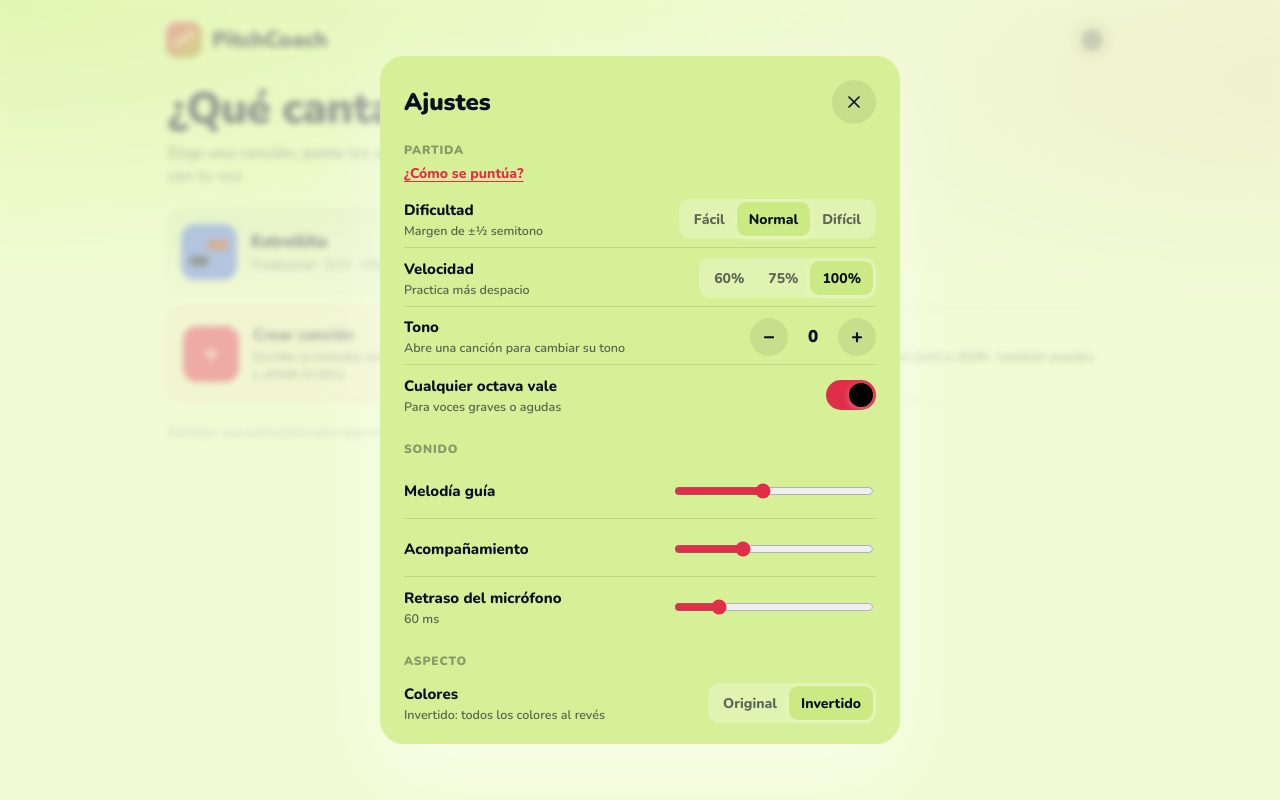
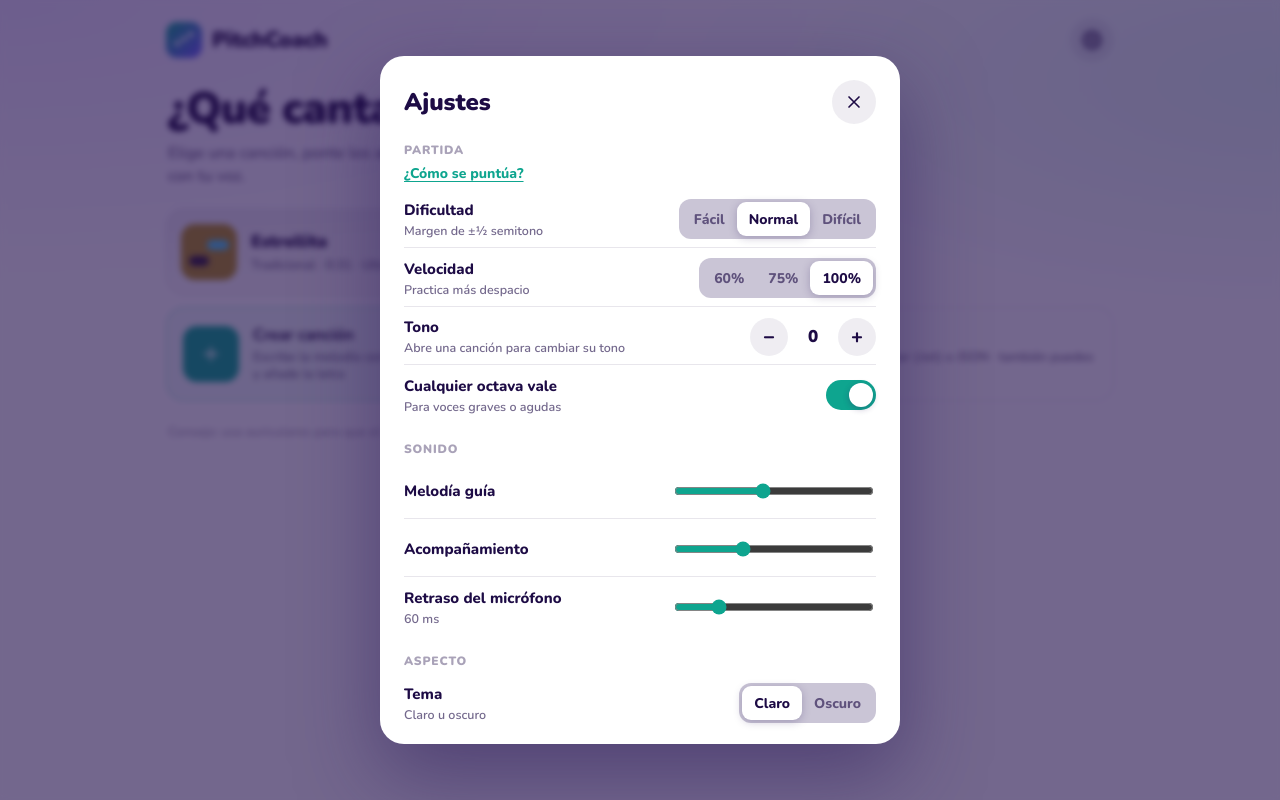
Before and after one commit to palexandre/PitchCoachJS, a website: page example/index.html in a window 1280 px wide. Both pictures are taken after a click on the button 1092 px from the left and 40 px from the top of the page. Drawn offline with nearby package versions, Linux system fonts and the light colour scheme; no server answers.

Commit message:
Tema claro en lugar del invertido
Paleta clara elegida color a color (example/theme.js), compartida por los
estilos y por el canvas del juego y del editor. Ajustes → Aspecto → Tema:
Claro u Oscuro; quien tenía «Invertido» pasa a Claro.

```diff
--- a/example/app.js
+++ b/example/app.js
@@ -1,6 +1,7 @@
 import { PitchCoach, loadSong, midiToName, songToDraft, joinLyrics, draftToJSON, draftToMidi, songToWav } from '../src/index.js';
 import { readJSON, writeJSON, removeJSON, clearAllJSON, listImported, saveImported, deleteImported, clearImported } from './store.js';
 import { SongEditor, emptyDraft, EDITOR_DEFAULTS } from './editor.js';
+import { lightColor } from './theme.js';
 
 const $ = (sel) => document.querySelector(sel);
 
@@ -18,7 +19,7 @@ const DEFAULT_SETTINGS = {
   accompanimentVolume: 0.18,
   latency: 0.06,
   notation: 'solfege',
-  theme: 'invertido',
+  theme: 'claro',
 };
 const DIFFICULTY_TEXT = {
   facil: ['Fácil', 'Margen de ±1 semitono'],
@@ -28,6 +29,8 @@ const DIFFICULTY_TEXT = {
 const FORMAT_TEXT = { midi: 'MIDI', ultrastar: 'UltraStar', json: 'JSON' };
 
 const settings = readJSON('settings', DEFAULT_SETTINGS);
+// versiones anteriores tenían «original» e «invertido»
+settings.theme = settings.theme === 'original' || settings.theme === 'oscuro' ? 'oscuro' : 'claro';
 const perSong = readJSON('per-song', {}); // { id: { transpose, melody } }
 const best = readJSON('best', {});        // { id: { score, grade, stars } }
 
@@ -105,10 +108,8 @@ function renderLibrary() {
 function coverHTML(title) {
   let h = 0;
   for (const ch of title) h = (h * 31 + ch.charCodeAt(0)) >>> 0;
-  let hue = h % 360;
-  let [l1, l2] = [42, 62];
-  if (settings.theme === 'invertido') [hue, l1, l2] = [(hue + 180) % 360, 100 - l1, 100 - l2]; // color complementario
-  return `<span class="cover" aria-hidden="true" style="--c1: hsl(${hue} 65% ${l1}%); --c2: hsl(${(hue + 150) % 360} 80% ${l2}%)"></span>`;
+  const hue = h % 360;
+  return `<span class="cover" aria-hidden="true" style="--c1: hsl(${hue} 65% 42%); --c2: hsl(${(hue + 150) % 360} 80% 62%)"></span>`;
 }
 
 function starsText(stars) {
@@ -235,14 +236,14 @@ document.querySelectorAll('[data-open-help]').forEach((b) => b.addEventListener(
 // ---- aspecto ---------------------------------------------------------------------
 
 function applyTheme(theme) {
-  const inverted = theme === 'invertido';
+  const map = theme === 'claro' ? lightColor : null;
   document.documentElement.dataset.theme = theme;
-  game.set({ invertColors: inverted });
-  editor.invertColors = inverted;
+  game.set({ colorMap: map });
+  editor.colorMap = map;
   editor.draw();
   renderLibrary();
-  // la barra del sistema en el móvil también se invierte
-  $('meta[name="theme-color"]').content = theme === 'invertido' ? '#e8f9bf' : '#170640';
+  // la barra del sistema en el móvil sigue al tema
+  $('meta[name="theme-color"]').content = theme === 'claro' ? '#f6f3fb' : '#170640';
 }
 
 // ---- versión ----------------------------------------------------------------------
--- a/example/editor.js
+++ b/example/editor.js
@@ -2,7 +2,7 @@
 // real-time recording (piano or voice), lyrics and export.
 import {
   Piano, PianoKeyboard, NoteRecorder, PitchDetector,
-  splitLyrics, midiToName, draftToJSON, invertibleContext,
+  splitLyrics, midiToName, draftToJSON, themedContext,
 } from '../src/index.js';
 import { readJSON, writeJSON } from './store.js';
 
@@ -52,8 +52,8 @@ export class SongEditor {
     this.root = o.root;
     this.$ = (s) => this.root.querySelector(s);
     this.canvas = this.$('#ed-roll');
-    this.invertColors = false;
-    this.g = invertibleContext(this.canvas.getContext('2d'), () => this.invertColors);
+    this.colorMap = null; // traduce los colores al tema claro
+    this.g = themedContext(this.canvas.getContext('2d'), () => this.colorMap);
 
     const prefs = readJSON('editor-prefs', { ...EDITOR_DEFAULTS });
     this.prefs = prefs;
--- a/example/index.html
+++ b/example/index.html
@@ -3,13 +3,13 @@
 <head>
   <meta charset="utf-8">
   <meta name="viewport" content="width=device-width, initial-scale=1, viewport-fit=cover">
-  <meta name="theme-color" content="#170640">
+  <meta name="theme-color" content="#f6f3fb">
   <script>
     // Aplica el tema antes de pintar, para que no haya un destello del otro.
     try {
       const s = JSON.parse(localStorage.getItem('pitchcoach:settings') || '{}');
-      document.documentElement.dataset.theme = s.theme || 'invertido';
-    } catch { document.documentElement.dataset.theme = 'invertido'; }
+      document.documentElement.dataset.theme = s.theme === 'original' || s.theme === 'oscuro' ? 'oscuro' : 'claro';
+    } catch { document.documentElement.dataset.theme = 'claro'; }
   </script>
   <meta name="description" content="Karaoke que te escucha: canta, afina y suma estrellas. Crea tus canciones tocando el piano o cantando.">
   <meta name="apple-mobile-web-app-capable" content="yes">
@@ -438,10 +438,10 @@
       <div class="group">
         <h3>Aspecto</h3>
         <div class="setting">
-          <div class="setting-label"><span>Colores</span><small>Invertido: todos los colores al revés</small></div>
-          <div class="segmented" data-setting="theme" role="radiogroup" aria-label="Colores">
-            <button role="radio" data-value="original">Original</button>
-            <button role="radio" data-value="invertido">Invertido</button>
+          <div class="setting-label"><span>Tema</span><small>Claro u oscuro</small></div>
+          <div class="segmented" data-setting="theme" role="radiogroup" aria-label="Tema">
+            <button role="radio" data-value="claro">Claro</button>
+            <button role="radio" data-value="oscuro">Oscuro</button>
           </div>
         </div>
       </div>
--- a/example/style.css
+++ b/example/style.css
@@ -1,6 +1,6 @@
 /* ---------- paleta ----------
-   Cada color es una variable "r, g, b". El tema invertido usa el
-   complementario exacto de cada uno (255 − r, 255 − g, 255 − b). */
+   Cada color es una variable "r, g, b". El tema oscuro usa estos valores;
+   el claro los sustituye por los de la tabla de example/theme.js. */
 :root {
   --c-000000: 0, 0, 0;
   --c-08021c: 8, 2, 28;
@@ -28,33 +28,41 @@
   --c-ffcf4a: 255, 207, 74;
   --c-ffffff: 255, 255, 255;
 }
-html[data-theme="invertido"] {
-  --c-000000: 255, 255, 255;
-  --c-08021c: 247, 253, 227;
-  --c-0d0430: 242, 251, 207;
-  --c-12042f: 237, 251, 208;
-  --c-14043c: 235, 251, 195;
-  --c-170640: 232, 249, 191;
-  --c-1d0b45: 226, 244, 186;
-  --c-1e0a46: 225, 245, 185;
-  --c-1fd1b5: 224, 46, 74;
-  --c-22095a: 221, 246, 165;
-  --c-2a0f68: 213, 240, 151;
-  --c-2b0d6e: 212, 242, 145;
-  --c-34157c: 203, 234, 131;
-  --c-3be5ca: 196, 26, 53;
-  --c-3d1394: 194, 236, 107;
-  --c-43e08c: 188, 31, 115;
-  --c-4da3ff: 178, 92, 0;
-  --c-5b2bd6: 164, 212, 41;
-  --c-6f5cff: 144, 163, 0;
-  --c-f6f0df: 9, 15, 32;
-  --c-ff5c7c: 0, 163, 131;
-  --c-ff7a8a: 0, 133, 117;
-  --c-ff9d4a: 0, 98, 181;
-  --c-ffcf4a: 0, 48, 181;
-  --c-ffffff: 0, 0, 0;
+html[data-theme="claro"] {
+  color-scheme: light;
+  --c-000000: 45, 27, 92;
+  --c-08021c: 29, 11, 69;
+  --c-0d0430: 255, 255, 255;
+  --c-12042f: 235, 229, 244;
+  --c-14043c: 255, 255, 255;
+  --c-170640: 246, 243, 251;
+  --c-1d0b45: 42, 26, 82;
+  --c-1e0a46: 30, 10, 70;
+  --c-1fd1b5: 14, 165, 143;
+  --c-22095a: 241, 236, 248;
+  --c-2a0f68: 255, 255, 255;
+  --c-2b0d6e: 244, 240, 251;
+  --c-34157c: 255, 255, 255;
+  --c-3be5ca: 18, 184, 159;
+  --c-3d1394: 230, 220, 251;
+  --c-43e08c: 31, 157, 90;
+  --c-4da3ff: 26, 115, 232;
+  --c-5b2bd6: 91, 43, 214;
+  --c-6f5cff: 111, 92, 255;
+  --c-f6f0df: 29, 11, 69;
+  --c-ff5c7c: 224, 51, 79;
+  --c-ff7a8a: 217, 58, 82;
+  --c-ff9d4a: 232, 116, 31;
+  --c-ffcf4a: 201, 138, 0;
+  --c-ffffff: 29, 11, 69;
 }
+/* teclado del editor en el tema claro: teclas blancas de verdad */
+html[data-theme="claro"] .ed-keys {
+  --ek-white: #ffffff; --ek-black: #2a1a52; --ek-active: #0ea58f; --ek-hint: #f2b705;
+  --ek-label: rgba(30, 10, 70, 0.45); --ek-label-c: rgba(30, 10, 70, 0.85);
+}
+html[data-theme="claro"] .switch::after { background: #ffffff; } /* el botón del interruptor sigue blanco */
+html[data-theme="claro"] .ek-white { box-shadow: inset 0 -6px 0 rgba(45, 27, 92, 0.1), 0 0 0 1px rgba(45, 27, 92, 0.12); }
 
 :root {
   --bg: rgb(var(--c-170640));
--- a/example/sw.js
+++ b/example/sw.js
@@ -3,7 +3,7 @@
 // no edites a mano el bloque entre los marcadores.
 
 // <precache>
-const VERSION = '1f45c5b2ef';
+const VERSION = '852afceafd';
 const PRECACHE = [
   './',
   './app.js',
@@ -22,6 +22,7 @@ const PRECACHE = [
   './songs/martinillo.mid',
   './store.js',
   './style.css',
+  './theme.js',
   '../src/colors.js',
   '../src/emitter.js',
   '../src/formats/audio.js',
--- /dev/null
+++ b/example/theme.js
@@ -0,0 +1,64 @@
+// Tema claro: para cada color del tema oscuro, su equivalente en el claro.
+// Lo usan el canvas del juego y del editor; style.css tiene el mismo cuadro
+// en `html[data-theme="claro"]` (un test comprueba que coinciden).
+
+export const LIGHT = {
+  // fondos y superficies
+  '170640': 'f6f3fb', // fondo de la página
+  '22095a': 'f1ecf8', // fondo secundario, piano roll
+  '2a0f68': 'ffffff', // tarjetas, hojas, menús
+  '34157c': 'ffffff', // opción elegida en los selectores
+  '3d1394': 'e6dcfb', // brillo del degradado de fondo
+  '2b0d6e': 'f4f0fb', // escenario del juego (arriba)
+  '3a128c': 'eae2f8', // escenario del juego (abajo)
+  '12042f': 'ebe5f4', // zona del teclado del editor
+  '1b0748': 'e9e2f5', // regla del editor
+  '14043c': 'ffffff', // cristal de los botones flotantes, fondo de resultados
+  '1e0650': 'ffffff', // contorno de los textos flotantes del juego
+  '08021c': '1d0b45', // velo detrás de las ventanas
+  '000000': '2d1b5c', // sombras
+  // textos y líneas: lo claro sobre oscuro pasa a oscuro sobre claro
+  'ffffff': '1d0b45',
+  'f6f0df': '1d0b45',
+  'f4edd9': '4b3a80', // barras ya cantadas
+  '0d0430': 'ffffff', // texto sobre botones de color
+  '1d0b45': '2a1a52', // teclas negras
+  '1e0a46': '1e0a46', // nombres en las teclas blancas
+  // acentos, algo más intensos para leerse sobre blanco
+  '1fd1b5': '0ea58f',
+  '3be5ca': '12b89f',
+  '43e08c': '1f9d5a',
+  'ffcf4a': 'c98a00',
+  'ffd54a': 'd9a000',
+  'ff9d4a': 'e8741f',
+  'ff7a8a': 'd93a52',
+  'ff5c7c': 'e0334f',
+  'ff6b8b': 'e0334f',
+  'ff8ad8': 'cc3d96',
+  '7fe7ff': '1597bd',
+  '4da3ff': '1a73e8',
+  '5b2bd6': '5b2bd6',
+  '6f5cff': '6f5cff',
+};
+
+const toHex = (r, g, b) => [r, g, b].map((v) => Number(v).toString(16).padStart(2, '0')).join('');
+
+/** Traduce un color del tema oscuro al claro, conservando la transparencia. */
+export function lightColor(color) {
+  if (typeof color !== 'string') return color;
+  const c = color.trim();
+  let m = /^#([0-9a-f]{3}|[0-9a-f]{6})$/i.exec(c);
+  if (m) {
+    let h = m[1].toLowerCase();
+    if (h.length === 3) h = [...h].map((x) => x + x).join('');
+    return LIGHT[h] ? `#${LIGHT[h]}` : color;
+  }
+  m = /^rgba?\(\s*(\d+)\s*,\s*(\d+)\s*,\s*(\d+)\s*(?:,\s*([\d.]+)\s*)?\)$/i.exec(c);
+  if (m) {
+    const to = LIGHT[toHex(m[1], m[2], m[3])];
+    if (!to) return color;
+    const [r, g, b] = [0, 2, 4].map((i) => parseInt(to.slice(i, i + 2), 16));
+    return m[4] === undefined ? `rgb(${r},${g},${b})` : `rgba(${r},${g},${b},${m[4]})`;
+  }
+  return color;
+}
--- a/src/colors.js
+++ b/src/colors.js
@@ -1,6 +1,6 @@
 /**
- * Utilidades de color para dibujar en canvas con los colores invertidos
- * (tema «invertido») sin tocar el código que dibuja.
+ * Utilidades de color para dibujar en canvas con otro tema (claro, invertido…)
+ * sin tocar el código que dibuja.
  */
 
 /** Invierte un color CSS: #rgb, #rrggbb, rgb() o rgba(). Otros valores se devuelven tal cual. */
@@ -23,20 +23,25 @@ export function invertColor(color) {
 }
 
 /**
- * Hace que un contexto 2D invierta los colores que se le asignan mientras
- * `enabled()` sea verdadero: fillStyle, strokeStyle, shadowColor y los
- * colores de los degradados.
+ * Hace que un contexto 2D traduzca los colores que se le asignan con la
+ * función que devuelva `getMap()` (o los deje tal cual si devuelve null):
+ * fillStyle, strokeStyle, shadowColor y los colores de los degradados.
+ * Sirve para dibujar el mismo código con otro tema (claro, invertido…).
  * @param {CanvasRenderingContext2D} ctx
- * @param {() => boolean} enabled
+ * @param {() => ((color: string) => string) | null} getMap
  */
-export function invertibleContext(ctx, enabled) {
+export function themedContext(ctx, getMap) {
+  const map = (v) => {
+    const f = getMap();
+    return f ? f(v) : v;
+  };
   const proto = Object.getPrototypeOf(ctx);
   for (const prop of ['fillStyle', 'strokeStyle', 'shadowColor']) {
     const desc = Object.getOwnPropertyDescriptor(proto, prop);
     Object.defineProperty(ctx, prop, {
       configurable: true,
       get() { return desc.get.call(this); },
-      set(v) { desc.set.call(this, enabled() ? invertColor(v) : v); },
+      set(v) { desc.set.call(this, map(v)); },
     });
   }
   for (const fn of ['createLinearGradient', 'createRadialGradient']) {
@@ -44,9 +49,14 @@ export function invertibleContext(ctx, enabled) {
     ctx[fn] = (...args) => {
       const grad = orig(...args);
       const add = grad.addColorStop.bind(grad);
-      grad.addColorStop = (offset, color) => add(offset, enabled() ? invertColor(color) : color);
+      grad.addColorStop = (offset, color) => add(offset, map(color));
       return grad;
     };
   }
   return ctx;
 }
+
+/** Atajo: invierte todos los colores mientras `enabled()` sea verdadero. */
+export function invertibleContext(ctx, enabled) {
+  return themedContext(ctx, () => (enabled() ? invertColor : null));
+}
--- a/src/game.js
+++ b/src/game.js
@@ -184,7 +184,7 @@ export class PitchCoach extends Emitter {
     this.scorer?.setOptions(this._scorerOptions());
     if (this.renderer) {
       if ('transpose' in opts) this.renderer.transpose = this.options.transpose;
-      for (const k of ['notation', 'pixelsPerSecond', 'playheadPosition', 'insets', 'hud', 'lyricsLine', 'results', 'invertColors']) {
+      for (const k of ['notation', 'pixelsPerSecond', 'playheadPosition', 'insets', 'hud', 'lyricsLine', 'results', 'invertColors', 'colorMap']) {
         if (k in opts) this.renderer.options[k] = opts[k];
       }
     }
--- a/src/index.js
+++ b/src/index.js
@@ -14,7 +14,7 @@ export { draftToJSON, draftToMidi, songToDraft } from './formats/export.js';
 export { writeMidi } from './formats/midi-writer.js';
 export { songToWav, encodeWav } from './formats/audio.js';
 export { Emitter } from './emitter.js';
-export { invertColor, invertibleContext } from './colors.js';
+export { invertColor, invertibleContext, themedContext } from './colors.js';
 export { parseMidi, midiToSong } from './formats/midi.js';
 export { ultrastarToSong } from './formats/ultrastar.js';
 export { jsonToSong } from './formats/json.js';
--- a/src/renderer.js
+++ b/src/renderer.js
@@ -3,7 +3,7 @@
  * star particles, floating messages, HUD, progress bar and final results.
  */
 import { midiToName } from './notes.js';
-import { invertibleContext } from './colors.js';
+import { themedContext, invertColor } from './colors.js';
 
 export const DEFAULT_THEME = {
   background: ['#2b0d6e', '#3a128c'],
@@ -48,15 +48,16 @@ export class Renderer {
    * @param {boolean} [opts.hud=true] score & combo
    * @param {boolean} [opts.lyricsLine=true] karaoke phrase at the bottom
    * @param {boolean} [opts.results=true] draw the final results over the canvas
-   * @param {boolean} [opts.invertColors=false] draw every color inverted (light theme from the dark one)
+   * @param {(color: string) => string} [opts.colorMap] translates every drawn color (e.g. to a light theme)
+   * @param {boolean} [opts.invertColors=false] draw every color inverted
    * @param {{top?: number, bottom?: number}} [opts.insets] px reserved for your own overlays (toolbars, safe areas)
    * @param {object} [opts.theme] overrides DEFAULT_THEME
    * @param {object} [opts.labels] overrides DEFAULT_LABELS
    */
   constructor(canvas, opts = {}) {
     this.canvas = canvas;
-    this.ctx = invertibleContext(canvas.getContext('2d'), () => this.options.invertColors);
-    this.options = { pixelsPerSecond: 'auto', playheadPosition: 0.3, notation: 'solfege', hud: true, lyricsLine: true, results: true, insets: {}, invertColors: false, ...opts };
+    this.ctx = themedContext(canvas.getContext('2d'), () => this.options.colorMap ?? (this.options.invertColors ? invertColor : null));
+    this.options = { pixelsPerSecond: 'auto', playheadPosition: 0.3, notation: 'solfege', hud: true, lyricsLine: true, results: true, insets: {}, invertColors: false, colorMap: null, ...opts };
     this.theme = { ...DEFAULT_THEME, ...opts.theme };
     this.labels = { ...DEFAULT_LABELS, ...opts.labels };
     this.particles = [];
```
Also changed, not shown: test/pwa.test.js (+8 -6 lines), example/manifest.webmanifest.
